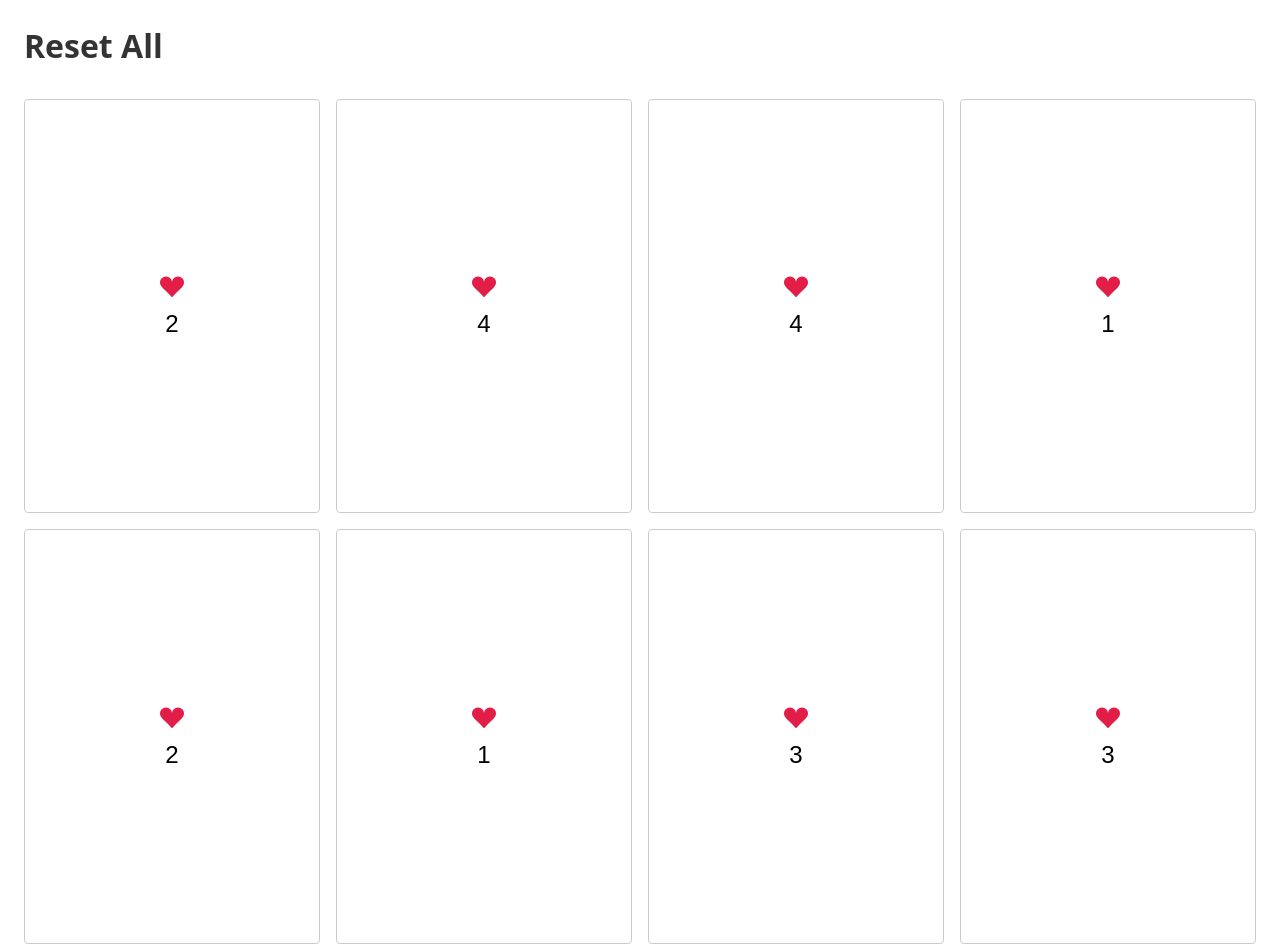
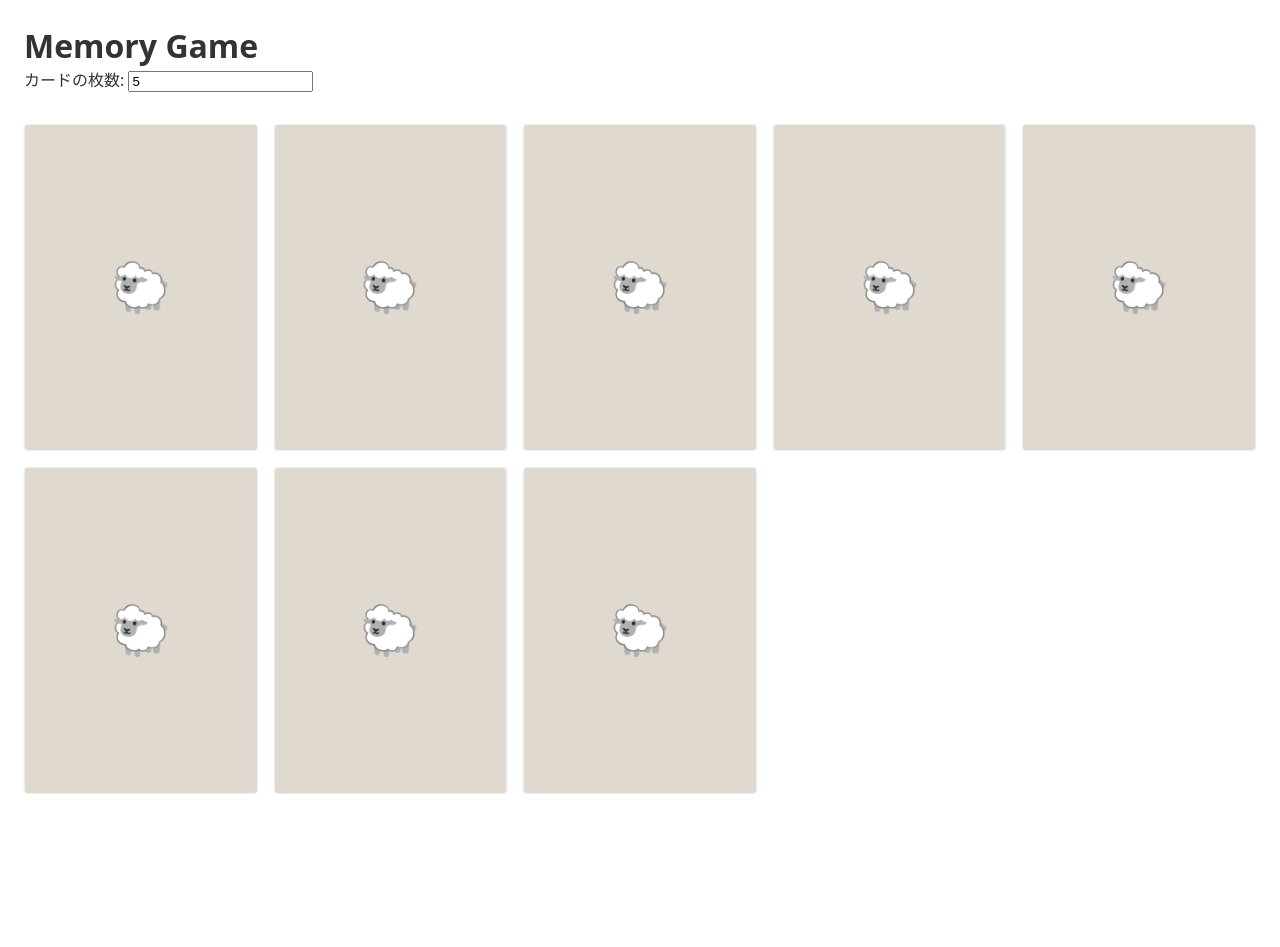
Before and after one commit to pss-aileen/practice-typescript-memory-game, a website built with Vite: page index.html in a window 1280 px wide. After the commit the page ends 818 px from the top, so only its background shows below. Built offline with nearby package versions, Linux system fonts and the light colour scheme; a web font is replaced by a local one.

Commit message:
:construction: wip: Update Card Design and Prevent Selection While Showing Pairs #11 #12 (#13)
* :construction: wip: カードの枚数指定

* カードの枚数絞り込み

* カードのアイコン追加、色も分けた

* やぱりカードの色変更

* フォームだけ作成

やっぱりフォーム入力は最後でいいかも

* カードのデザイン仮確定

* クリックして戻るまでに秒数を設定

* そろわなかった時の停止時間とクリック防止実装 #12

```diff
--- a/index.html
+++ b/index.html
@@ -10,7 +10,13 @@
 </head>
 
 <body>
-  <h1>Reset All</h1>
+  <h1>Memory Game</h1>
+  <form>
+    <label>
+      カードの枚数:
+      <input type="number" value="5">
+    </label>
+  </form>
   <div id="game">
   </div>
   <script type="module" src="/src/main.ts"></script>
--- a/src/classes/CardElement.ts
+++ b/src/classes/CardElement.ts
@@ -1,5 +1,5 @@
-
 export class CardElement {
+  static cardElements: HTMLButtonElement[] = [];
   element: HTMLButtonElement;
   cardId: string;
   suit: string;
@@ -9,18 +9,32 @@ export class CardElement {
     this.suit = suit;
     this.strength = strength;
     this.cardId = this.suit + this.strength;
+    this.initialize();
+  }
+
+  initialize() {
+    CardElement.cardElements.push(this.element);
+    // console.table(CardElement.cardElements);
+    const divCardFront = document.createElement('div');
+    const divCardBack = document.createElement('div');
+    const spanSuit = document.createElement('span');
+    const spanStrength = document.createElement('span');
+
+    divCardFront.classList.add('card-front');
+    divCardBack.classList.add('card-back');
+    spanSuit.classList.add('suit', 'bi', `bi-suit-${this.suit}-fill`);
+    spanStrength.classList.add('strength');
+    spanStrength.textContent = this.strength;
+    divCardBack.textContent = '🐑';
+    // 🫅👸🦁🐼😺
+
+    divCardFront.appendChild(spanSuit);
+    divCardFront.appendChild(spanStrength);
+    this.element.appendChild(divCardFront);
+    this.element.appendChild(divCardBack);
   }
 
   get() {
-    const spanSuit = document.createElement('span');
-    const spanStrength = document.createElement('span');
-
-    spanSuit.classList.add('suit', 'bi', 'bi-suit-heart-fill');
-    spanStrength.classList.add('strength');
-    spanStrength.textContent = this.strength;
-
-    this.element.appendChild(spanSuit);
-    this.element.appendChild(spanStrength);
     return this.element;
   }
 
@@ -31,4 +45,16 @@ export class CardElement {
   beActicve() {
     this.element.disabled = false;
   }
+
+  static allBeDesabledByStyle() {
+    for (let i = 0; i < CardElement.cardElements.length; i++) {
+      CardElement.cardElements[i].classList.add('is-not-clickable');
+    }
+  }
+
+  static allBeActiveByStyle() {
+    for (let i = 0; i < CardElement.cardElements.length; i++) {
+      CardElement.cardElements[i].classList.remove('is-not-clickable');
+    }
+  }
 }
--- a/src/classes/Turn.ts
+++ b/src/classes/Turn.ts
@@ -60,6 +60,7 @@ export class Turn {
 
     turn.secondId = this.cardId;
     turn.secondElement = this.CardElement;
+    turn.secondElement.beDisabled();
   }
 
   updateIsSame() {
@@ -71,10 +72,14 @@ export class Turn {
     }
 
     turn.isSame = turn.firstId === turn.secondId;
-
     if (turn.isSame) return;
 
-    turn.firstElement.beActicve();
-    turn.secondElement.beActicve();
+    CardElement.allBeDesabledByStyle();
+
+    setTimeout(() => {
+      turn.firstElement.beActicve();
+      turn.secondElement.beActicve();
+      CardElement.allBeActiveByStyle();
+    }, 800);
   }
 }
--- a/src/data/cards.ts
+++ b/src/data/cards.ts
@@ -1,34 +1,50 @@
-import { CardType } from './types';
+import { CardType } from '../types/types';
 
-const initialCards: CardType[] = [
-  {
-    suit: 'Heart',
-    strength: '1',
-  },
-  {
-    suit: 'Heart',
-    strength: '2',
-  },
-  {
-    suit: 'Heart',
-    strength: '3',
-  },
-  {
-    suit: 'Heart',
-    strength: '4',
-  },
-];
+// 1から52まで、現状
+const cardNumber: number = 4;
+
+const suitsTypes = ['heart', 'diamond', 'spade', 'club'];
+const strengthTypes = ['A', 'K', 'Q', 'J', '10', '9', '8', '7', '6', '5', '4', '3', '2'];
+
+function generateCards() {
+  const cards: CardType[] = [];
+
+  for (let i = 0; i < suitsTypes.length; i++) {
+    for (let j = 0; j < strengthTypes.length; j++) {
+      const card = {
+        suit: suitsTypes[i],
+        strength: strengthTypes[j],
+      };
+
+      cards.push(card);
+    }
+  }
+
+  return cards;
+}
+
+const initialCards: CardType[] = generateCards();
+
+// 一度カードをシャッフル
+shuffleInPlace(initialCards);
+const chosenCards = chooseCards(initialCards, cardNumber);
 
 // 浅いコピーをしている状態、ここをさわれば、元の配列もかわっちゃう
 // ただ、今回は別にこれらのオブジェクトの中身を変えるわけではないので、このまま進めてOK！
 // メモリ消費を増やしたくないので、単純に配列の並びだけを変えたい
 
-export const randomedCards: CardType[] = shuffleInPlace([...initialCards, ...initialCards]);
+export const randomedCards: CardType[] = shuffleInPlace([...chosenCards, ...chosenCards]);
+
+function chooseCards(array: CardType[], cardNumber: number) {
+  // 0からカード何組引くか決める。
+  const cards = array.splice(0, cardNumber);
+  return cards;
+}
 
 function shuffleInPlace(array: CardType[]): CardType[] {
   for (let i = array.length - 1; i > 0; i--) {
     const randomIndex = Math.floor(Math.random() * (i + 1));
-    // 分割代入 TODO:分割代入のさらなる理解が必要。また今dお。
+    // 分割代入 TODO:分割代入のさらなる理解が必要。また今度
     [array[i], array[randomIndex]] = [array[randomIndex], array[i]];
   }
   return array;
--- a/src/style.css
+++ b/src/style.css
@@ -1,3 +1,5 @@
+@import url('https://fonts.googleapis.com/css2?family=Noto+Color+Emoji&display=swap');
+
 * {
   box-sizing: border-box;
   margin: 0;
@@ -12,15 +14,36 @@ body {
 #game {
   margin-top: 32px;
   display: grid;
-  grid-template-columns: repeat(4, 1fr); /* 4列を指定 */
+  grid-template-columns: repeat(5, 1fr); /* 4列を指定 */
   gap: 16px; /* 各要素の間にスペースを追加 */
 
   button {
+    padding: 0;
+    border: none;
+    cursor: pointer;
+    position: relative;
     aspect-ratio: 1/1.4;
+    background: transparent;
+    user-select: none;
+
+    .card-front {
+      aspect-ratio: 1/1.4;
+      width: 100%;
+      height: 100%;
       background: #fff;
-    border: 1px solid #ccc;
+      border: 1px solid #eee;
       border-radius: 4px;
-    cursor: pointer;
+      overflow: hidden;
+      display: flex;
+      align-items: center;
+      justify-content: center;
+      position: absolute;
+      flex-direction: column;
+      top: 0;
+      left: 0;
+      transition: all 0.3s;
+      transform: rotateY(180deg);
+      z-index: 0;
 
       .suit {
         display: block;
@@ -31,6 +54,18 @@ body {
         color: #e11d48;
       }
 
+      .bi-suit-diamond-fill {
+        color: #ea580c;
+      }
+
+      .bi-suit-spade-fill {
+        color: #0284c7;
+      }
+
+      .bi-suit-club-fill {
+        color: #65a30d;
+      }
+
       .strength {
         display: block;
         margin-top: 8px;
@@ -38,7 +73,48 @@ body {
       }
     }
 
-  button:active {
-    opacity: 0.4;
+    .card-back {
+      border: 1px solid #eee;
+      border-radius: 4px;
+      aspect-ratio: 1/1.4;
+      display: flex;
+      width: 100%;
+      height: 100%;
+      background: #e0d9d0;
+      color: #fff;
+      font-size: 48px;
+      position: absolute;
+      align-items: center;
+      justify-content: center;
+      top: 0;
+      left: 0;
+      transition: all 0.3s;
+      /* transform: rotateY(); */
+      border-radius: 4px;
+      z-index: 1;
+      transform: rotateY(0deg);
+      font-family: 'Noto Color Emoji', sans-serif;
+      font-weight: 400;
+      font-style: normal;
     }
   }
+
+  button.is-not-clickable {
+    pointer-events: none;
+  }
+
+  button:disabled {
+    color: inherit;
+    cursor: default;
+
+    .card-front {
+      transform: translateY(0);
+      z-index: 1;
+    }
+
+    .card-back {
+      z-index: 0;
+      transform: rotateY(-180deg);
+    }
+  }
+}
```
Lines whose indentation alone changed are shown as unchanged.
